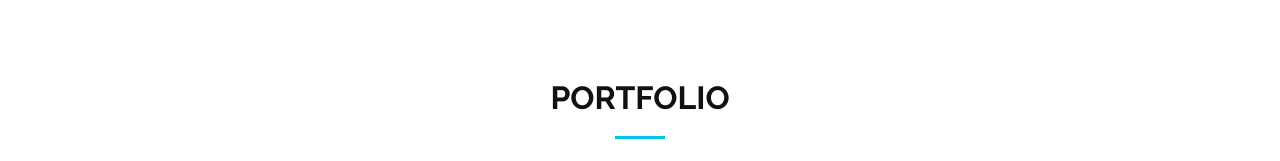
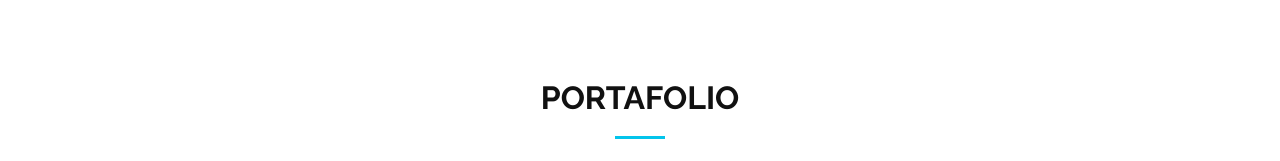
Before and after one commit to globalcleanersja/w, a plain HTML site: page index.html in a window 1280 px wide. Shown: the part 2538-2699 px from the top of the page. Drawn offline with nearby package versions, Linux system fonts and the light colour scheme.

Commit message:
Update index.html

```diff
--- a/index.html
+++ b/index.html
@@ -224,7 +224,7 @@
     <div class="container wow fadeInUp">
       <div class="row">
         <div class="col-md-12">
-          <h3 class="section-title">Portfolio</h3>
+          <h3 class="section-title">Portafolio</h3>
           <div class="section-title-divider"></div>
           <p class="section-description">Nuestro servicio provee a las empresas del sector, soluciones efectivas a los requerimientos y necesidades que se presentan en sus instalaciones físicas; tiene como principal objetivo coordinar de forma segura y eficiente los recursos disponibles para ofrecer un servicio de alta calidad.</p>
         </div>
```
